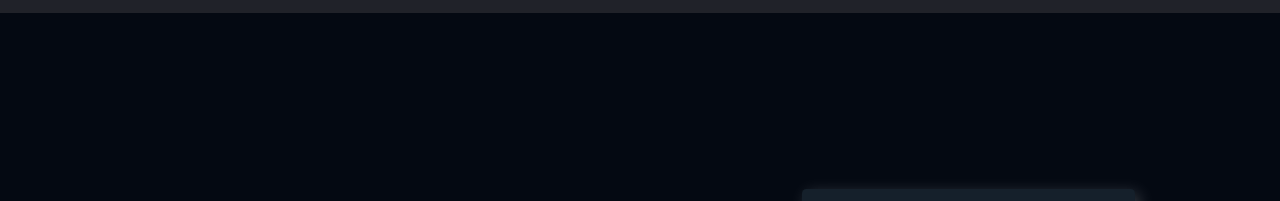
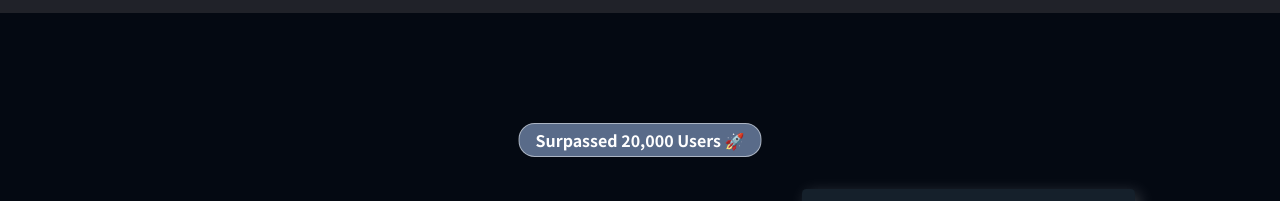
Before and after one commit to Robot-Inventor/shadowban-scanner, a website built with webpack: page src/html/index.html in a window 1280 px wide. Shown: the part 51-252 px from the top of the page. Built offline with nearby package versions, Linux system fonts and the light colour scheme; some packages are replaced by stand-ins of ours.

Commit message:
docs: add "Surpassed 20,000 Users 🚀" badge to website

```diff
--- a/src/css/style.css
+++ b/src/css/style.css
@@ -59,6 +59,25 @@ header img {
     grid-template-rows: 1fr auto 1fr;
     padding: 3rem;
     background: radial-gradient(circle at center bottom, #404ad2, #040912 30%);
+}
+
+#featured_badge {
+    grid-column: 1 / 4;
+    grid-row: 1;
+    position: relative;
+}
+
+#featured_badge-inner {
+    width: max-content;
+    position: absolute;
+    bottom: 2rem;
+    left: 50%;
+    transform: translate(-50%);
+    background: rgba(173, 205, 255, 0.5);
+    padding: 0.25em 1em;
+    border-radius: 1em;
+    font-weight: bold;
+    border: solid 0.1em rgba(255, 255, 255, 0.5);
 }
 
 #top_text_container {
--- a/src/html/index.html
+++ b/src/html/index.html
@@ -78,6 +78,11 @@
         </header>
         <main>
             <section id="top_section">
+                <div id="featured_badge">
+                    <div id="featured_badge-inner" data-translation="overTwentyThousandUsers">
+                        <%= htmlWebpackPlugin.options.translation.overTwentyThousandUsers %>
+                    </div>
+                </div>
                 <div id="top_text_container">
                     <div id="top_text" data-translation="catchphrase">
                         <%= htmlWebpackPlugin.options.translation.catchphrase %>
--- a/src/translations/en.json
+++ b/src/translations/en.json
@@ -6,6 +6,7 @@
         "description": "The official site for the Shadowban Scanner extension, which detects shadowbans and sensitive content flags on Twitter (X).",
         "ogImage": "https://shadowban-scanner.roboin.io/image/ogp_en.png",
         "topImage": "/image/top-en.svg",
+        "overTwentyThousandUsers": "Surpassed 20,000 Users 🚀",
         "catchphrase": "Check your account status",
         "install": "Install",
         "featuresOfShadowbanScanner": "Features of Shadowban Scanner",
--- a/src/translations/ja.json
+++ b/src/translations/ja.json
@@ -6,6 +6,7 @@
         "description": "Twitter（X）のシャドウバンやセンシティブ判定を検出できる拡張機能「Shadowban Scanner」の公式サイトです。",
         "ogImage": "https://shadowban-scanner.roboin.io/image/ogp_ja.png",
         "topImage": "/image/top-ja.svg",
+        "overTwentyThousandUsers": "2万ユーザー突破 🚀",
         "catchphrase": "アカウントの状態を確認しよう",
         "install": "インストール",
         "featuresOfShadowbanScanner": "Shadowban Scannerの機能",
```
